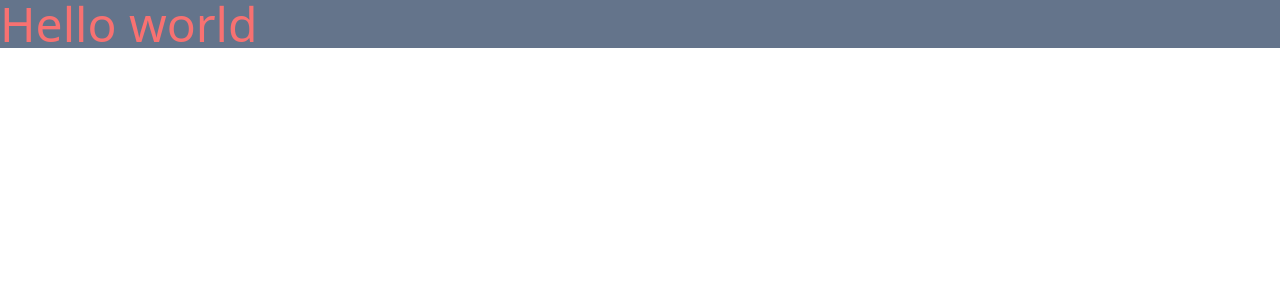
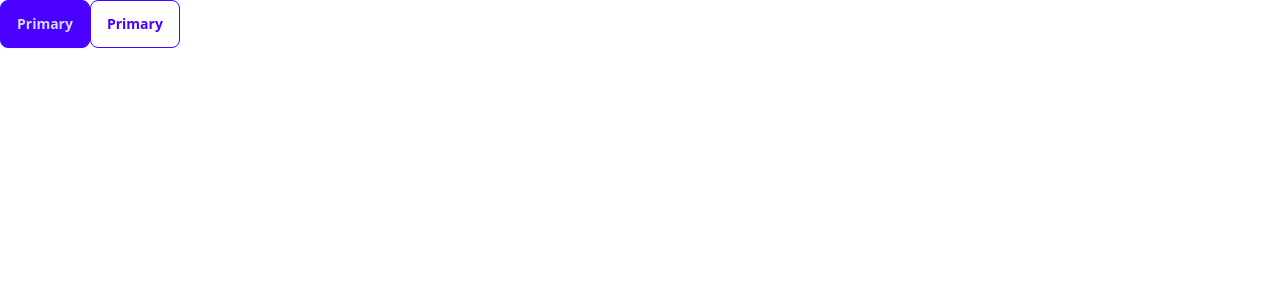
Before and after one commit to Thirana/recipe-app, a React (Vite) app: page / in a window 1280 px wide. Shown: the top 300 px of the page. Built offline with nearby package versions, Linux system fonts and the light colour scheme.

Commit message:
configured daisyUI

```diff
--- a/package.json
+++ b/package.json
@@ -18,6 +18,7 @@
     "@types/react-dom": "^18.2.22",
     "@vitejs/plugin-react": "^4.2.1",
     "autoprefixer": "^10.4.19",
+    "daisyui": "^4.12.2",
     "eslint": "^8.57.0",
     "eslint-plugin-react": "^7.34.1",
     "eslint-plugin-react-hooks": "^4.6.0",
--- a/src/App.jsx
+++ b/src/App.jsx
@@ -1,7 +1,8 @@
 function App() {
   return (
     <>
-      <h1 className="text-red-400 text-5xl bg-slate-500">Hello world</h1>
+      <button className="btn btn-primary">Primary</button>
+      <button className="btn btn-outline btn-primary">Primary</button>
     </>
   );
 }
--- a/tailwind.config.js
+++ b/tailwind.config.js
@@ -1,8 +1,9 @@
+import daisyui from "daisyui";
 /** @type {import('tailwindcss').Config} */
 export default {
   content: ["./index.html", "./src/**/*.{js,ts,jsx,tsx}"],
   theme: {
     extend: {},
   },
-  plugins: [],
+  plugins: [daisyui],
 };
```
Also changed, not shown: 1 other file (tests, documents, lock files or other folders).
